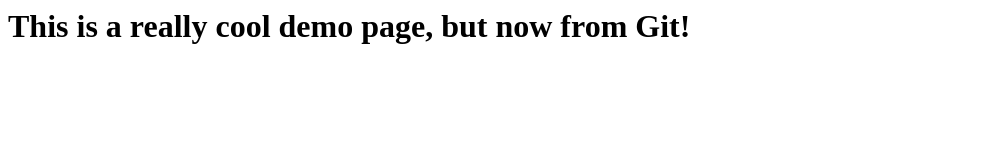
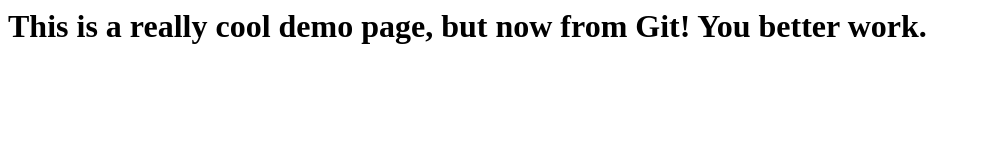
Before and after one commit to Codoou/aws-series1, a plain HTML site: page Index.html in a window 1280 px wide. Shown: the whole page, without its empty margins (0-981 px from the left). Drawn offline with Linux system fonts and the light colour scheme.

Commit message:
Update Index.html

```diff
--- a/Index.html
+++ b/Index.html
@@ -2,6 +2,6 @@
 <head>
 </head>
 <body>
-	<h1>This is a really cool demo page, but now from Git!</h1>
+	<h1>This is a really cool demo page, but now from Git! You better work.</h1>
 </body>
 </html>
```
